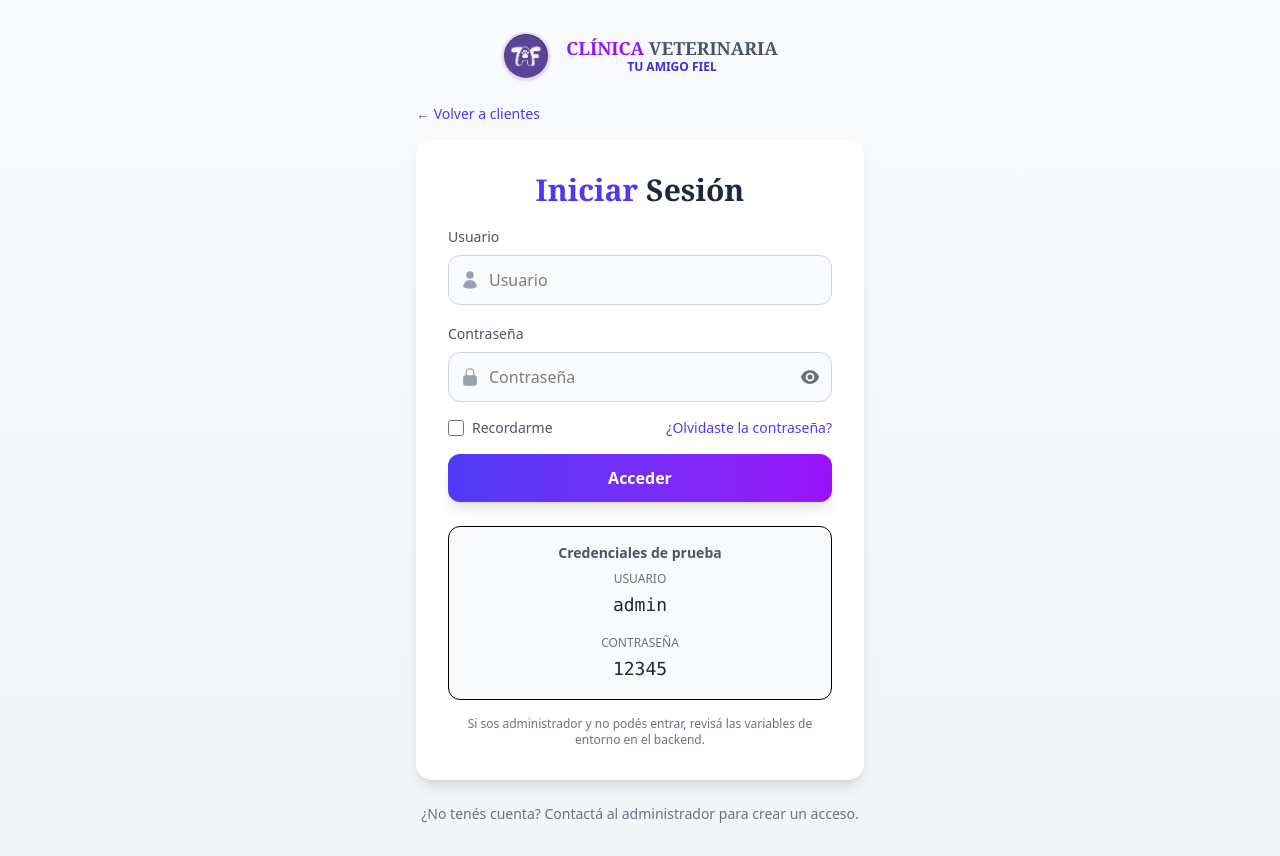
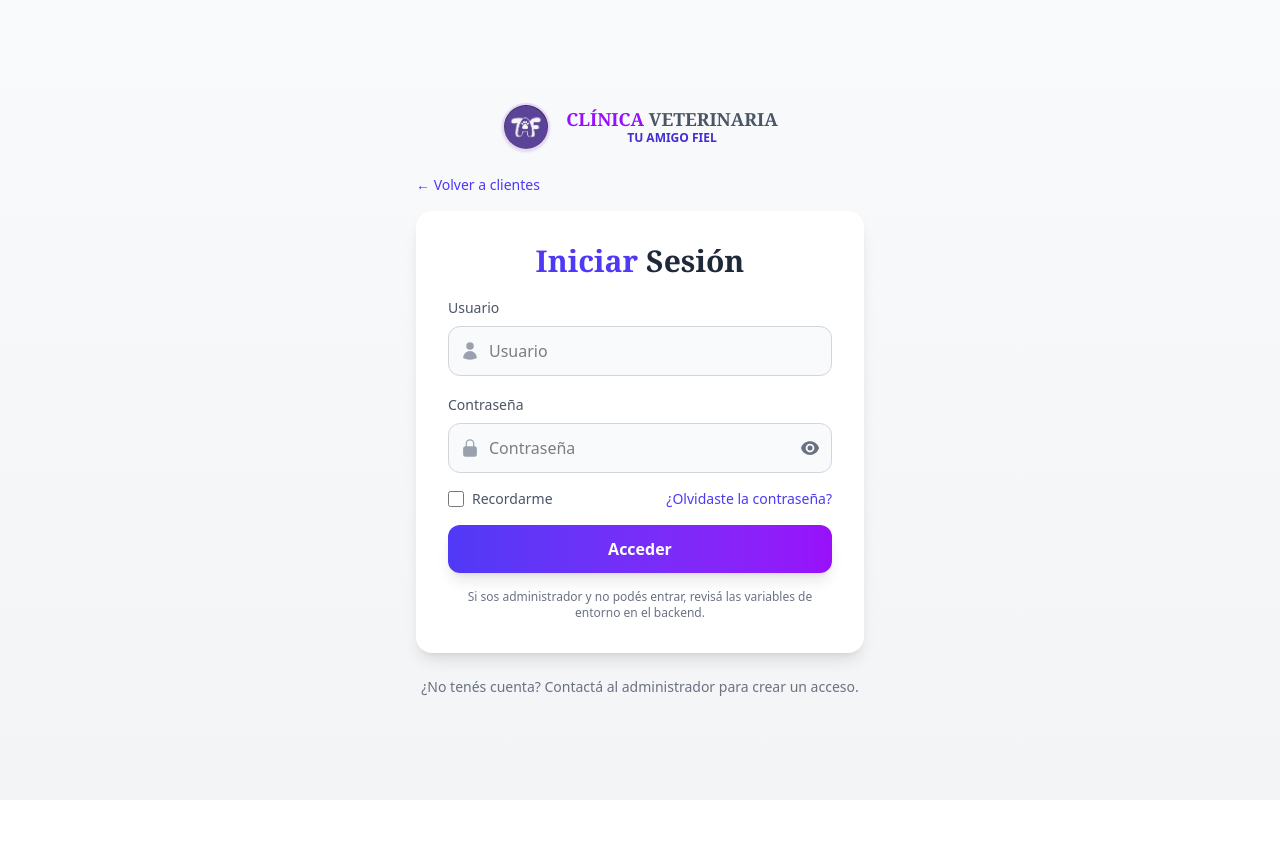
Before and after one commit to Dilanp10/frontend-TuAmigoFiel, a React (Vite) app: page /login in a window 1280 px wide. After the commit the page ends 800 px from the top, so only its background shows below. Built offline with nearby package versions, Linux system fonts and the light colour scheme.

Commit message:
guardar cambiosss

```diff
--- a/src/pages/LoginPage.jsx
+++ b/src/pages/LoginPage.jsx
@@ -20,6 +20,7 @@ const LoginPage = () => {
   const navigate = useNavigate();
 
   useEffect(() => {
+    // Si ya hay token e isAdmin en localStorage, redirigimos al admin
     const token = localStorage.getItem('token');
     const isAdmin = localStorage.getItem('isAdmin') === 'true';
     if (token && isAdmin) {
@@ -33,10 +34,11 @@ const LoginPage = () => {
     setLoading(true);
     try {
       const res = await axios.post('/api/login', { user, pass });
-
+      // Guardamos token y flag isAdmin (este login solo permite admin en tu backend actual)
       localStorage.setItem('token', res.data.token);
       localStorage.setItem('isAdmin', 'true');
 
+      // Guardar opción "remember" (opcional)
       if (remember) {
         localStorage.setItem('rememberUser', user);
       } else {
@@ -49,11 +51,13 @@ const LoginPage = () => {
       setLoading(false);
       const msg = err?.response?.data?.message || 'Error de conexión';
       setError(msg);
+      // auto-hide error tras unos segundos
       setTimeout(() => setError(''), 6000);
     }
   };
 
   useEffect(() => {
+    // Si estaba guardado el usuario (remember), precargarlo
     const saved = localStorage.getItem('rememberUser');
     if (saved) {
       setUser(saved);
@@ -63,13 +67,14 @@ const LoginPage = () => {
 
   return (
     <div className="min-h-screen bg-gradient-to-b from-gray-50 to-gray-100 py-8 px-4 sm:px-6 lg:px-8 flex items-start sm:items-center">
+      {/* Small component styles */}
       <style>{`
         .fade-up { transform: translateY(8px); opacity: 0; animation: fadeUp .45s ease forwards; }
         @keyframes fadeUp { to { transform: translateY(0); opacity: 1; } }
       `}</style>
 
       <div className="w-full max-w-md mx-auto">
-
+        {/* Encabezado con logo (mobile-friendly) */}
         <div className="flex items-center justify-center mb-6 space-x-4">
           <img
             src={logo}
@@ -85,17 +90,20 @@ const LoginPage = () => {
           </div>
         </div>
 
+        {/* Volver (visible en mobile y desktop) */}
         <div className="mb-4 text-sm text-left">
           <Link to="/" className="text-indigo-600 hover:underline">
             ← Volver a clientes
           </Link>
         </div>
 
+        {/* Card */}
         <div className="bg-white rounded-2xl shadow-lg p-6 sm:p-8 fade-up">
           <h2 className="text-2xl sm:text-3xl font-extrabold text-gray-800 font-serif text-center mb-4">
             <span className="text-indigo-600">Iniciar</span> Sesión
           </h2>
 
+          {/* Error */}
           {error && (
             <div
               role="alert"
@@ -107,6 +115,7 @@ const LoginPage = () => {
           )}
 
           <form onSubmit={handleLogin} className="space-y-4">
+            {/* Usuario */}
             <label className="block">
               <span className="text-sm text-gray-600 mb-2 inline-block">Usuario</span>
               <div className="relative">
@@ -121,10 +130,12 @@ const LoginPage = () => {
                   className="block w-full pl-10 pr-3 py-3 border border-gray-300 rounded-xl bg-gray-50 focus:outline-none focus:ring-2 focus:ring-purple-500 focus:border-transparent"
                   required
                   autoComplete="username"
+                  aria-label="Usuario"
                 />
               </div>
             </label>
 
+            {/* Contraseña con toggle */}
             <label className="block">
               <span className="text-sm text-gray-600 mb-2 inline-block">Contraseña</span>
               <div className="relative">
@@ -140,18 +151,22 @@ const LoginPage = () => {
                   className="block w-full pl-10 pr-10 py-3 border border-gray-300 rounded-xl bg-gray-50 focus:outline-none focus:ring-2 focus:ring-purple-500 focus:border-transparent"
                   required
                   autoComplete="current-password"
+                  aria-label="Contraseña"
                 />
 
                 <button
                   type="button"
+                  aria-pressed={showPass}
                   onClick={() => setShowPass((s) => !s)}
                   className="absolute inset-y-0 right-0 pr-3 flex items-center text-gray-500"
+                  title={showPass ? 'Ocultar contraseña' : 'Mostrar contraseña'}
                 >
                   {showPass ? <EyeSlashIcon className="h-5 w-5" /> : <EyeIcon className="h-5 w-5" />}
                 </button>
               </div>
             </label>
 
+            {/* Remember + forgot */}
             <div className="flex items-center justify-between text-sm">
               <label className="inline-flex items-center gap-2">
                 <input
@@ -168,6 +183,7 @@ const LoginPage = () => {
               </Link>
             </div>
 
+            {/* Submit */}
             <div>
               <button
                 type="submit"
@@ -175,6 +191,7 @@ const LoginPage = () => {
                   ${loading ? 'bg-indigo-400 cursor-wait' : 'bg-gradient-to-r from-indigo-600 to-purple-600 hover:from-indigo-700 hover:to-purple-700'}
                 `}
                 disabled={loading}
+                aria-busy={loading}
               >
                 {loading ? (
                   <svg className="animate-spin h-5 w-5 mr-2 text-white" xmlns="http://www.w3.org/2000/svg" fill="none" viewBox="0 0 24 24">
@@ -184,32 +201,19 @@ const LoginPage = () => {
                 ) : null}
                 <span>{loading ? 'Ingresando...' : 'Acceder'}</span>
 
+                {/* subtle hover overlay */}
                 <span className="absolute inset-0 bg-white opacity-0 hover:opacity-5 transition-opacity duration-200" aria-hidden />
               </button>
             </div>
           </form>
 
-          {/* -------------------------------------------------------- */}
-          {/* TARJETA SIMPLE DE DEMO */}
-          {/* -------------------------------------------------------- */}
-          <div className="mt-6 bg-gray-50 border rounded-xl p-4 text-center">
-            <h3 className="text-sm font-semibold text-gray-600 mb-2">Credenciales de prueba</h3>
-
-            <div className="flex flex-col items-center gap-1">
-              <p className="text-xs uppercase text-gray-500">Usuario</p>
-              <p className="font-mono text-lg text-gray-800">admin</p>
-
-              <p className="text-xs uppercase text-gray-500 mt-3">Contraseña</p>
-              <p className="font-mono text-lg text-gray-800">12345</p>
-            </div>
-          </div>
-          {/* -------------------------------------------------------- */}
-
+          {/* Small helper / info */}
           <p className="mt-4 text-xs text-gray-500 text-center">
             Si sos administrador y no podés entrar, revisá las variables de entorno en el backend.
           </p>
         </div>
 
+        {/* Bottom note */}
         <div className="mt-6 text-center text-sm text-gray-500">
           <p>
             ¿No tenés cuenta? Contactá al administrador para crear un acceso.
```
